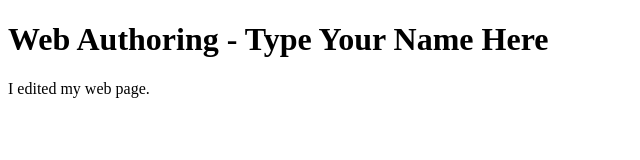
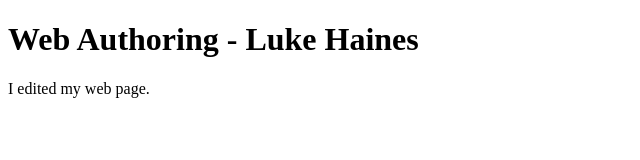
Before and after one commit to lukehaines101/lukehaines101.github.io, a plain HTML site: page index.html in a window 1280 px wide. Shown: the whole page, without its empty margins (0-640 px from the left). Drawn offline with Linux system fonts and the light colour scheme.

Commit message:
Update index.html

```diff
--- a/index.html
+++ b/index.html
@@ -4,7 +4,7 @@
 <title>Luke Haines</title>
 </head>
 <body>
-<h1>Web Authoring - Type Your Name Here</h1>
+<h1>Web Authoring - Luke Haines</h1>
  <p>I edited my web page.</p>
 </body>
 </html>
```
